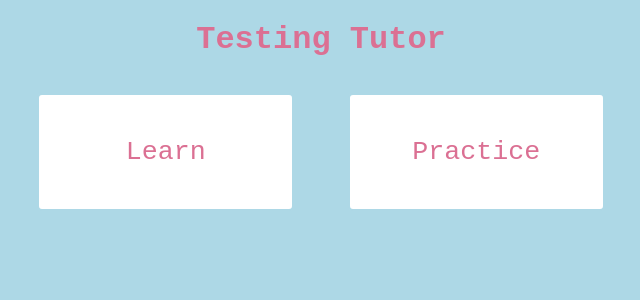
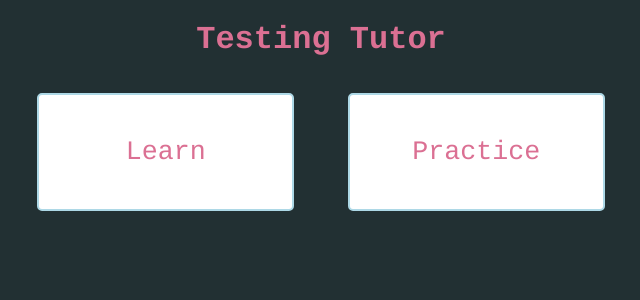
Before and after one commit to Alec-Phillips/Comps-Project, a React (Create React App) app in the folder project-code/: page / in a window 1280 px wide. Shown: the top 300 px of the page, without its empty margins (319-959 px from the left). Built offline with nearby package versions, Linux system fonts and the light colour scheme.

Commit message:
update styling

```diff
--- a/project-code/src/App.css
+++ b/project-code/src/App.css
@@ -1,6 +1,7 @@
 body {
-  background-color: lightblue;
-  font-family: Andale Mono, monospace;
+  background-color: rgb(34, 48, 51);
+  /* font-family: Andale Mono, monospace; */
+  font-family: Courier, monospace;
 }
 
 .codeBlock {
@@ -38,7 +39,7 @@ body {
 }
 
 hr {
-  border-top: 2px solid yellow;
+  border-top: 2px solid lightblue;
 }
 
 input {
--- a/project-code/src/Exercise.js
+++ b/project-code/src/Exercise.js
@@ -4,7 +4,8 @@ import SyntaxHighlighter from 'react-syntax-highlighter';
 import { xcode } from 'react-syntax-highlighter/dist/esm/styles/hljs';
 import AceEditor from 'react-ace';
 import 'ace-builds/src-noconflict/mode-javascript';
-import 'ace-builds/src-noconflict/theme-xcode';
+// import 'ace-builds/src-noconflict/theme-xcode';
+import 'ace-builds/src-noconflict/theme-vibrant_ink';
 import styled from 'styled-components';
 
 import Evaluator from './evaluator/evaluator';
@@ -150,7 +151,7 @@ function Exercise({ exercise }) {
               className="editor"
               // placeholder={exercise['placeholder-code']}
               mode='javascript'
-              theme='xcode'
+              theme='vibrant_ink'
               name='basic-code-editor'
               onChange={(currentCode) => {
                   setEditorCode(currentCode);
--- a/project-code/src/constants/styledComponents.js
+++ b/project-code/src/constants/styledComponents.js
@@ -1,7 +1,7 @@
 import styled from 'styled-components';
 
 export const ContentArea = styled.div`
-  border: 2px solid yellow;
+  border: 2px solid lightblue;
   background-color: white;
   margin: auto;
   margin-top: 10px;
```
